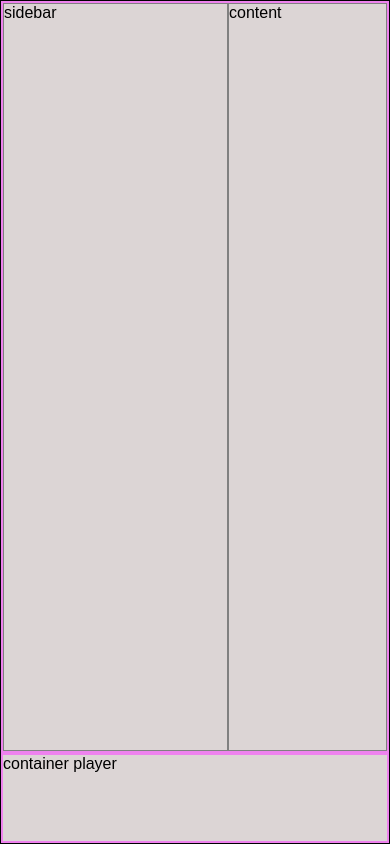
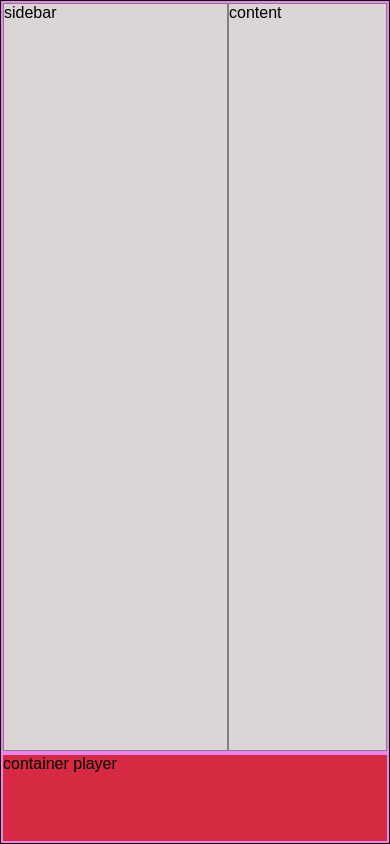
Before and after one commit to GioiPronesti/html-css-spotifyweb, a plain HTML site: page index.html in a window 390 px wide. Drawn offline with Linux system fonts and the light colour scheme.

Commit message:
added responsive layout rules for devices

```diff
--- a/css/style.css
+++ b/css/style.css
@@ -52,6 +52,7 @@ img {
     max-width: 1440px;
 
 }
+
 .container.header {
     flex-grow: 1;
     display: flex;
@@ -85,3 +86,38 @@ img {
 .debug .container > * {
     border: 1px solid gray;
 }
+
+/* responsive layout */
+
+/* md */
+
+@media (max-width: 878px) {
+
+    .container.footer {
+
+        background-color: aqua;
+
+    }
+}
+
+/* s */
+
+@media (max-width: 639px) {
+
+    .container.footer {
+
+        background-color: rgb(42, 213, 51);
+
+    }
+}
+
+/* xs */
+
+@media (max-width: 552px) {
+
+    .container.footer {
+
+        background-color: rgb(213, 42, 65);
+
+    }
+}
```
